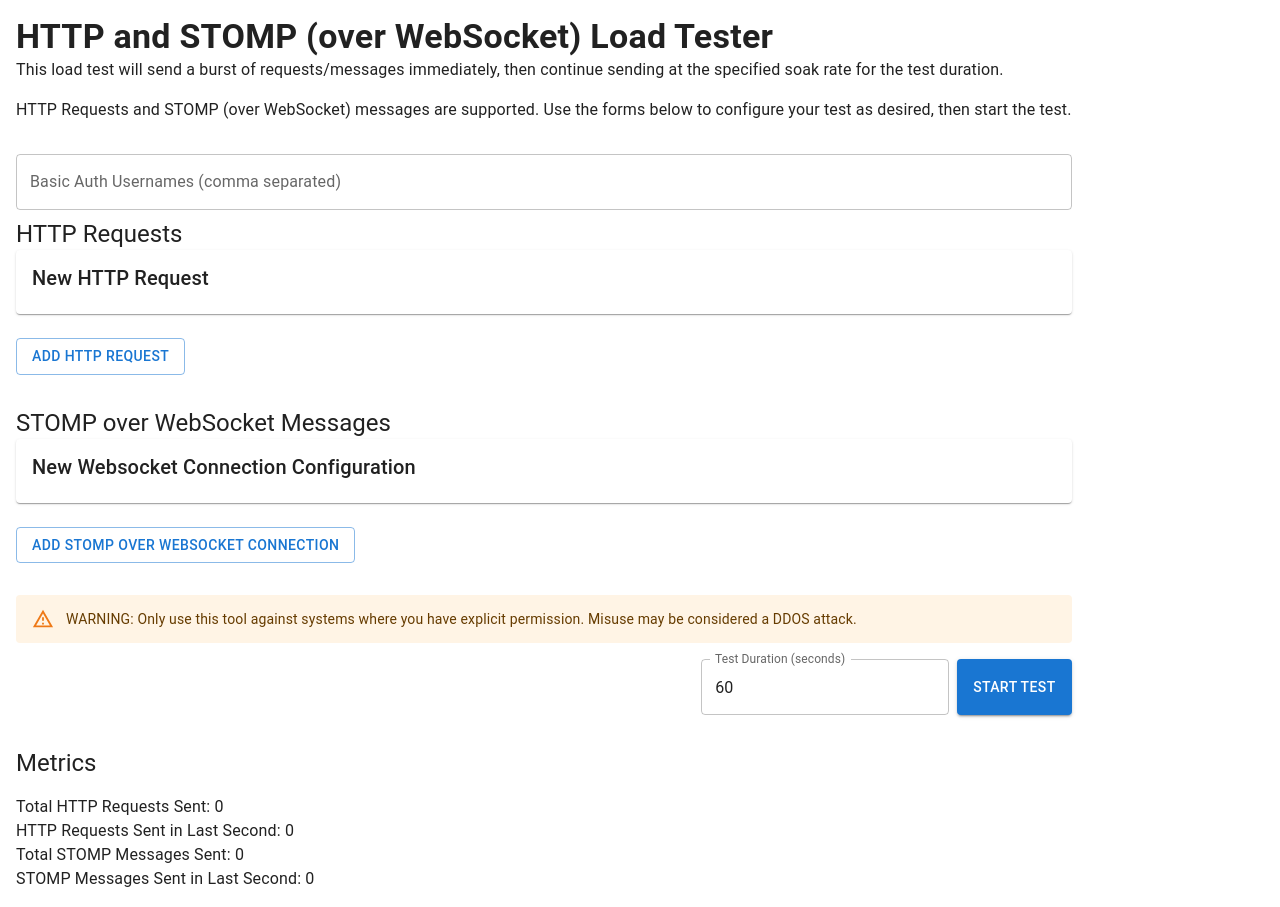
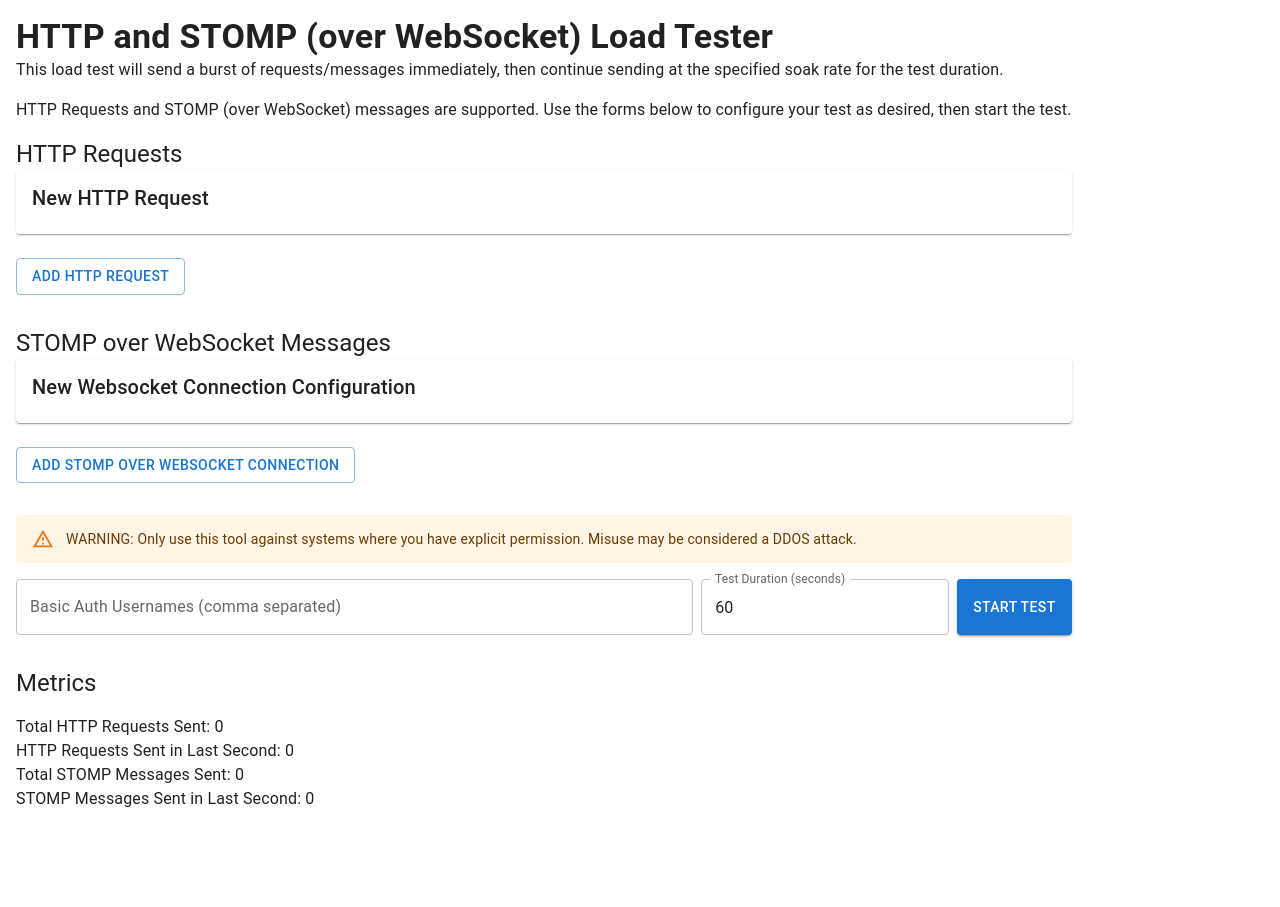
Before and after one commit to rizvanJacob/http-stomp-ws-load-tester, a React (Vite) app: page / in a window 1280 px wide. After the commit the page ends 827 px from the top, so only its background shows below. Built offline with nearby package versions, Linux system fonts and the light colour scheme; some icons are missing.

Commit message:
style: move usernames textfield to start pane

```diff
--- a/src/App.tsx
+++ b/src/App.tsx
@@ -6,6 +6,7 @@ import {
   TextField,
   Alert,
   Stack,
+  Tooltip,
 } from "@mui/material";
 import HttpConfigForm from "./components/HttpConfigForm";
 import StompConfigForm from "./components/StompConfigForm";
@@ -227,15 +228,6 @@ function App() {
           test.
         </Typography>
         <IsTestingContext.Provider value={isTesting}>
-          <TextField
-            label="Basic Auth Usernames (comma separated)"
-            value={usernamesInput}
-            onChange={(e) => setUsernamesInput(e.target.value)}
-            fullWidth
-            margin="normal"
-            disabled={isTesting}
-          />
-
           <Box sx={{ mb: 4 }}>
             <Typography variant="h5">HTTP Requests</Typography>
             {httpConfigs.map((item) => (
@@ -279,7 +271,18 @@ function App() {
             permission. Misuse may be considered a DDOS attack.
           </Alert>
           <Stack direction="row" spacing={1}>
-            <Box sx={{ flex: 1 }} />
+            <Tooltip
+              sx={{ flex: 1 }}
+              title="Enter a comma-separated list of usernames to be used for Basic Authentication. Each username will be looped through and attached to HTTP requests during the test."
+            >
+              <TextField
+                label="Basic Auth Usernames (comma separated)"
+                value={usernamesInput}
+                onChange={(e) => setUsernamesInput(e.target.value)}
+                fullWidth
+                disabled={isTesting}
+              />
+            </Tooltip>
             <TextField
               label="Test Duration (seconds)"
               type="number"
```
